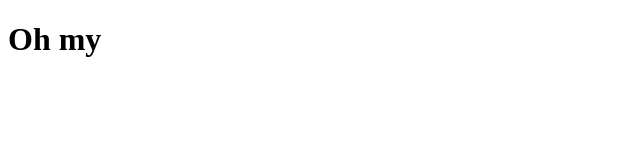
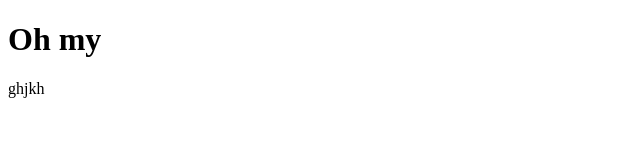
Before and after one commit to olena-ho/try-b, a plain HTML site: page index.html in a window 1280 px wide. Shown: the full height of the page, 0-640 px from the left. Drawn offline with Linux system fonts and the light colour scheme.

Commit message:
footer text

```diff
--- a/index.html
+++ b/index.html
@@ -10,6 +10,8 @@
     <h1>Oh my</h1>
   </header>
   <main></main>
-  <footer></footer>
+  <footer>
+    <p>ghjkh</p>
+  </footer>
 </body>
 </html>
```
